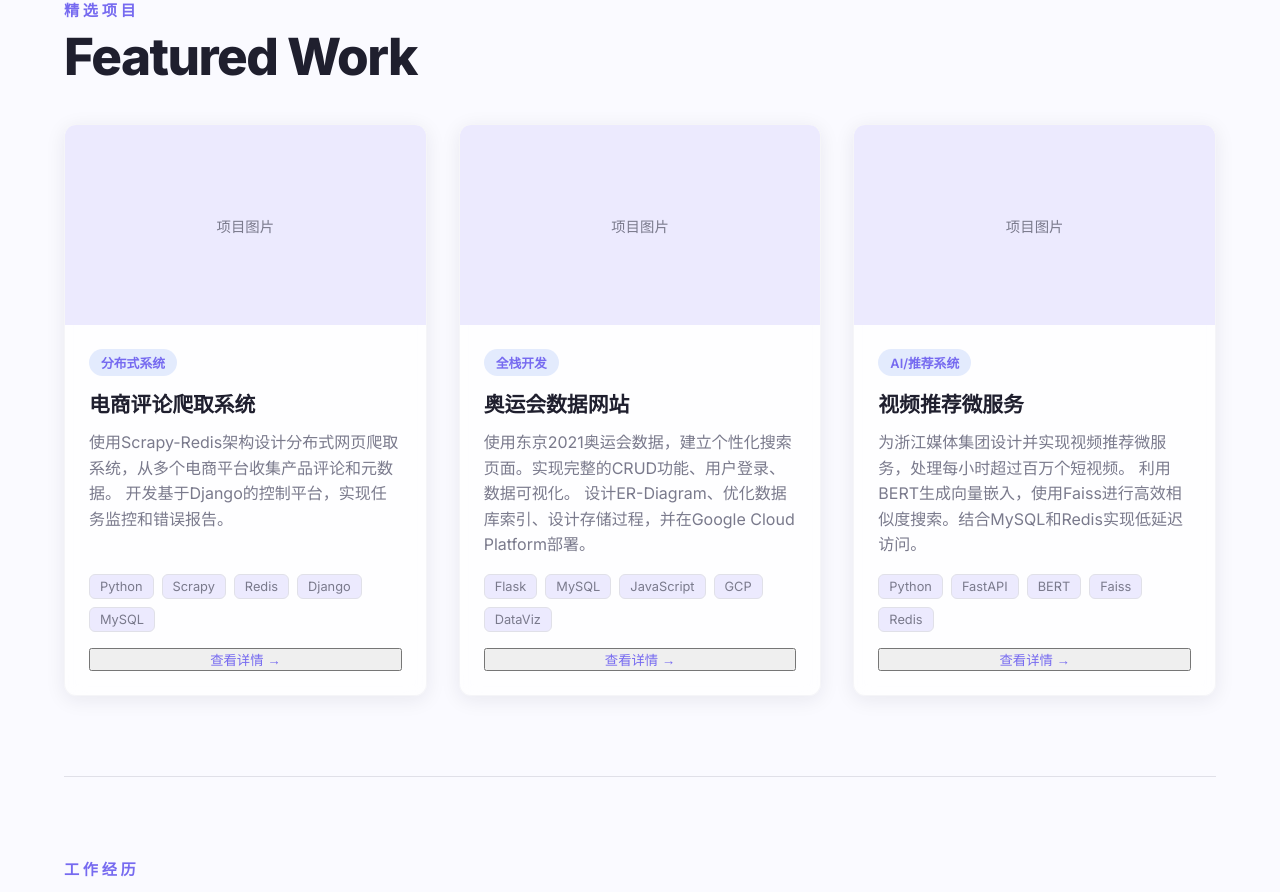
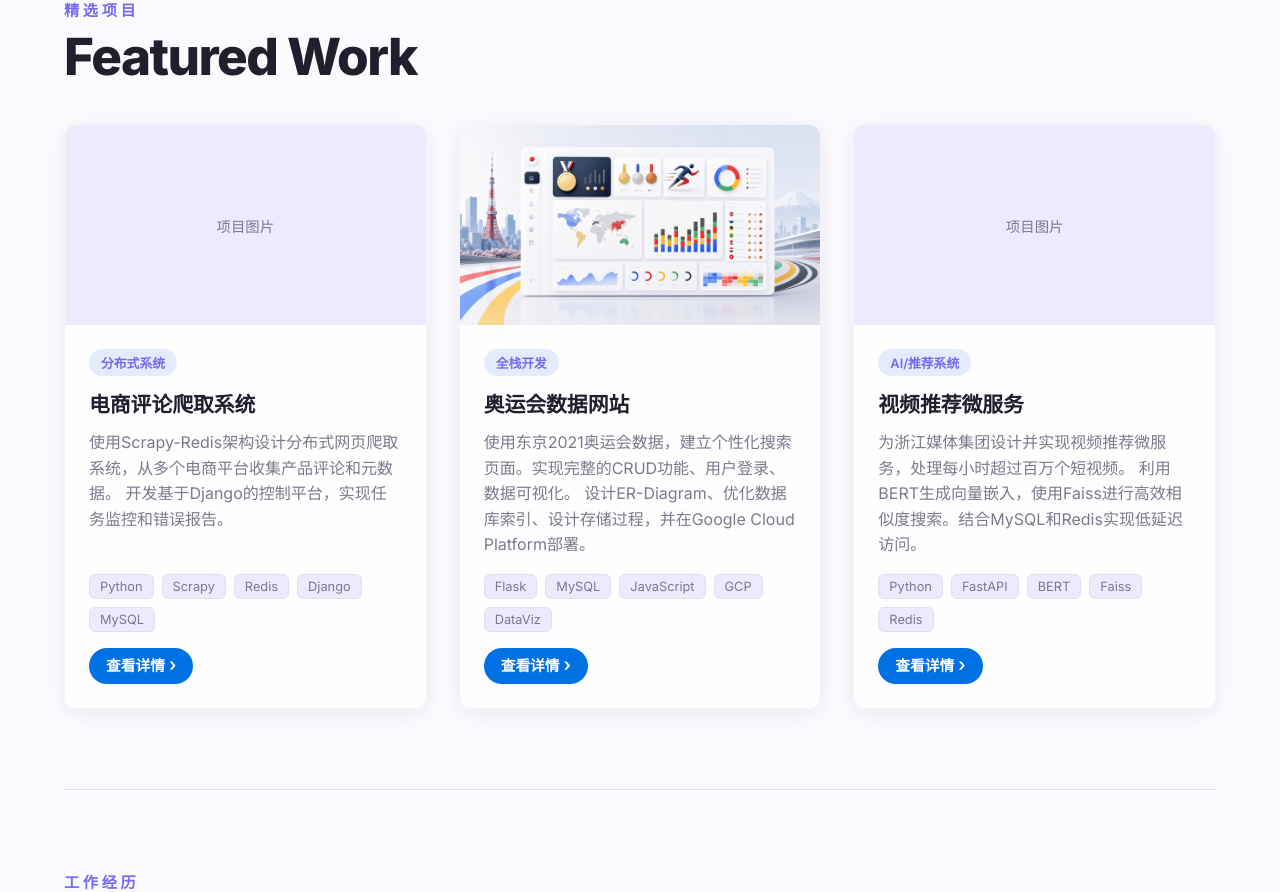
Before and after one commit to YijieHuang010301/YijieHuang010301.github.io, a React (Create React App) app in the folder npx/: page / in a window 1280 px wide. Shown: the part 1356-2248 px from the top of the page. Built offline with nearby package versions, Linux system fonts and the light colour scheme.

Commit message:
Update Olympics project card

```diff
--- a/npx/src/App.css
+++ b/npx/src/App.css
@@ -345,6 +345,13 @@ body {
   overflow: hidden;
 }
 
+.project-cover {
+  width: 100%;
+  height: 100%;
+  display: block;
+  object-fit: cover;
+}
+
 .image-placeholder {
   color: var(--text-light);
   font-size: 0.9rem;
@@ -399,16 +406,51 @@ body {
 }
 
 .project-link {
-  color: var(--secondary-color);
+  align-self: flex-start;
+  display: inline-flex;
+  align-items: center;
+  justify-content: center;
+  gap: 4px;
+  min-height: 36px;
+  padding: 8px 17px;
+  background: #0071e3;
+  color: #fff;
+  border: 0;
+  border-radius: 999px;
+  box-shadow: none;
+  cursor: pointer;
+  font: inherit;
+  font-size: 0.92rem;
   text-decoration: none;
-  font-weight: 500;
-  transition: all 0.2s;
+  font-weight: 600;
+  line-height: 1;
+  appearance: none;
+  -webkit-appearance: none;
+  transition: background 0.2s ease, transform 0.2s ease, box-shadow 0.2s ease;
+}
+
+.project-link span {
+  font-size: 1.12rem;
+  line-height: 0.8;
+  transform: translateY(-1px);
 }
 
 .project-link:hover {
-  color: var(--emphasis);
-  transform: translateX(4px);
-  display: inline-block;
+  background: #0077ed;
+  color: #fff;
+  transform: translateY(-1px);
+  box-shadow: 0 8px 18px rgba(0, 113, 227, 0.22);
+}
+
+.project-link:active {
+  background: #006edb;
+  transform: translateY(0);
+  box-shadow: none;
+}
+
+.project-link:focus-visible {
+  outline: 3px solid rgba(0, 113, 227, 0.28);
+  outline-offset: 3px;
 }
 
 /* Experience */
--- a/npx/src/App.js
+++ b/npx/src/App.js
@@ -140,13 +140,19 @@ function App() {
                   <span>Django</span>
                   <span>MySQL</span>
                 </div>
-                <button className="project-link" onClick={() => alert('项目详情即将上线')}>查看详情 →</button>
+                <button className="project-link" type="button" onClick={() => alert('项目详情即将上线')}>
+                  查看详情 <span aria-hidden="true">›</span>
+                </button>
               </div>
             </div>
 
             <div className="project-card">
               <div className="project-image">
-                <div className="image-placeholder">项目图片</div>
+                <img
+                  src="/images/olympics-data-cover.png"
+                  alt="奥运会数据网站项目封面"
+                  className="project-cover"
+                />
               </div>
               <div className="project-content">
                 <p className="project-tag">全栈开发</p>
@@ -162,7 +168,14 @@ function App() {
                   <span>GCP</span>
                   <span>DataViz</span>
                 </div>
-                <button className="project-link" onClick={() => alert('项目详情即将上线')}>查看详情 →</button>
+                <a
+                  className="project-link"
+                  href="https://olympics-demo-d7gc8fzgk5d0bf9b8.service.tcloudbase.com/OlympicsInTokyo"
+                  target="_blank"
+                  rel="noopener noreferrer"
+                >
+                  查看详情 <span aria-hidden="true">›</span>
+                </a>
               </div>
             </div>
 
@@ -184,7 +197,9 @@ function App() {
                   <span>Faiss</span>
                   <span>Redis</span>
                 </div>
-                <button className="project-link" onClick={() => alert('项目详情即将上线')}>查看详情 →</button>
+                <button className="project-link" type="button" onClick={() => alert('项目详情即将上线')}>
+                  查看详情 <span aria-hidden="true">›</span>
+                </button>
               </div>
             </div>
 
```
Also changed, not shown: npx/public/images/olympics-data-cover.png (added).
